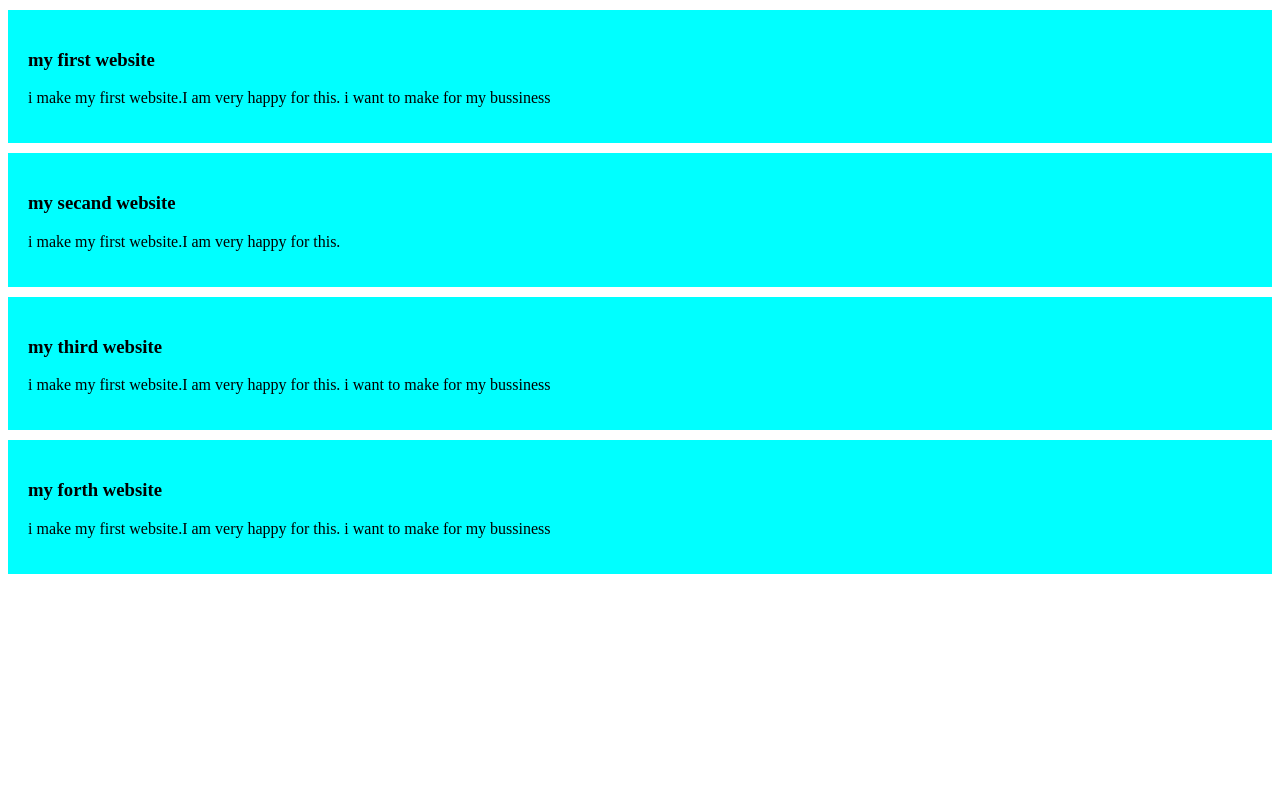
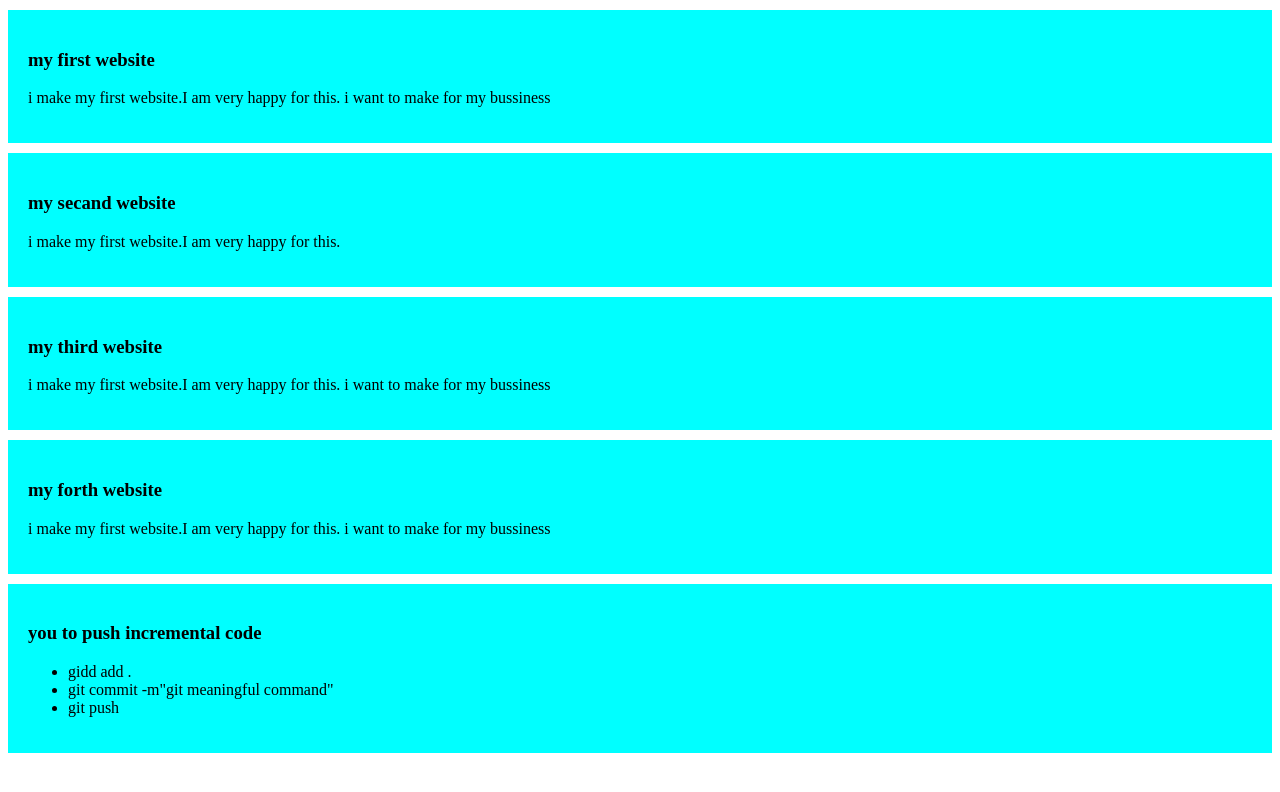
Before and after one commit to momin24494/my-first-github-repo, a plain HTML site: page index.html in a window 1280 px wide. Drawn offline with Linux system fonts and the light colour scheme.

Commit message:
therd commet

```diff
--- a/index.html
+++ b/index.html
@@ -34,6 +34,15 @@
 
         </p>
     </div>
+    <div>
+
+    <h3>you to push incremental code</h3>
+    <ul><li>gidd add . </li>
+        <li>git commit -m"git meaningful command"
+        </li><li>git push</li>
+</ul>
+
+</div>
 
 </body>
 </html>
```
